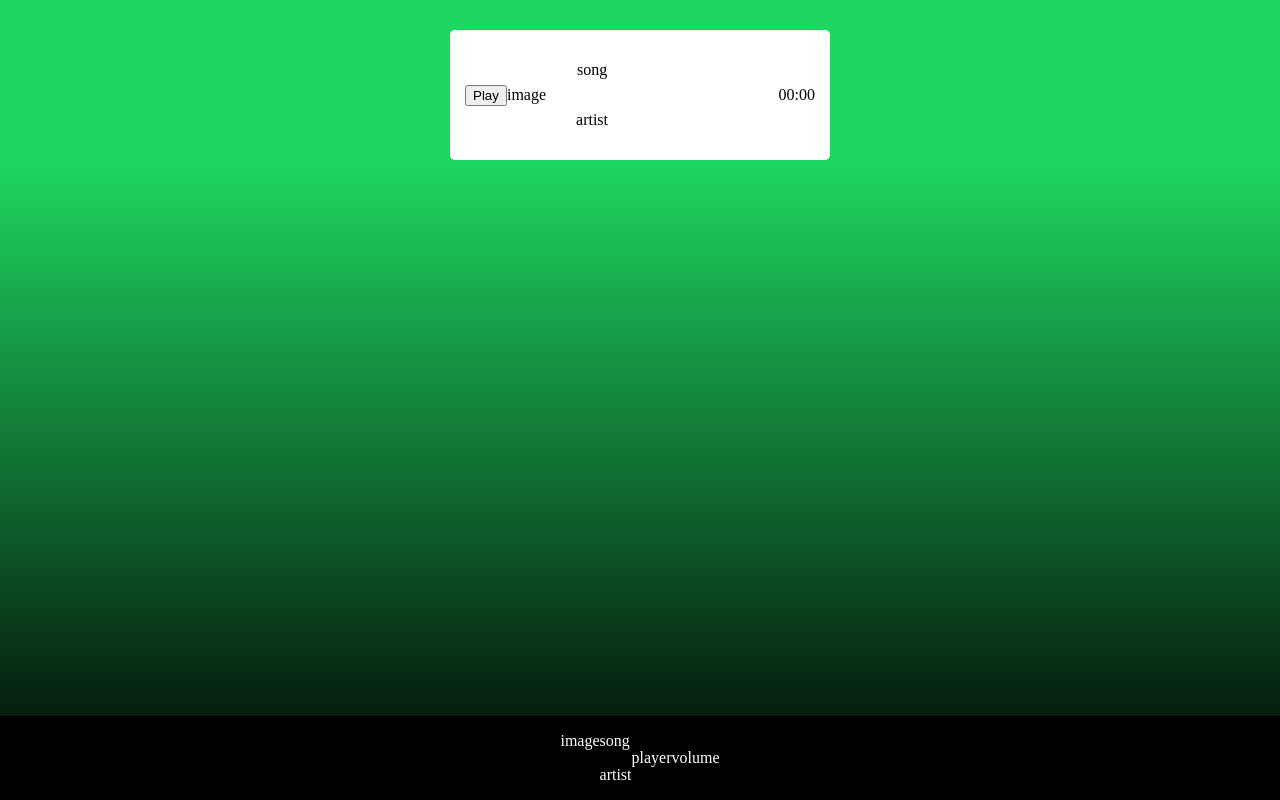
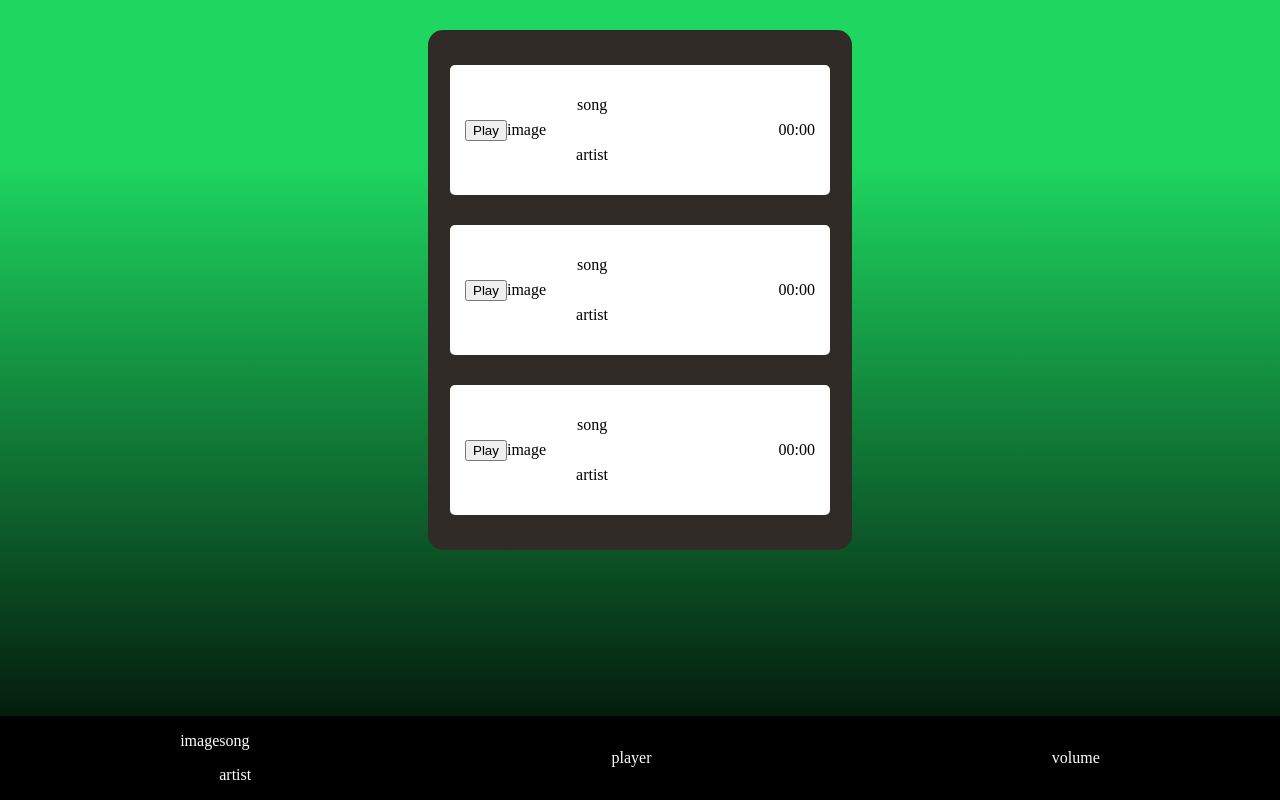
Before and after one commit to ThiagoMarvinSoares/SpotifyDemoPlayer, a Vue app: page / in a window 1280 px wide. Built offline with nearby package versions, Linux system fonts and the light colour scheme.

Commit message:
Basic SCSS done, starting API integration

```diff
--- a/src/components/Player/ThePlayer.vue
+++ b/src/components/Player/ThePlayer.vue
@@ -1,4 +1,5 @@
 <template>
+  <div class="wrap">
     <div class="player-card">
       <div class="player-card_left">
         <div>
@@ -16,16 +17,25 @@
         <p>volume</p>
       </div>
     </div>
+  </div>
+
   </template>
 
   <script>
   </script>
 
 <style scoped>
+.wrap {
+  width: 100%;
+  height: 100%;
+  display: flex;
+  justify-content: center;
+  align-items: center;
+}
 .player-card {
     display: flex;
     flex-direction: row;
-    justify-content: center;
+    justify-content: space-around;
     align-items: center;
     bottom: 0;
     position: fixed;
@@ -39,4 +49,8 @@
       flex-direction: row;
     }
 
+    .player-element {
+      margin-right: 40px;
+    }
+
 </style>
--- a/src/components/Songs/SongsList.vue
+++ b/src/components/Songs/SongsList.vue
@@ -1,5 +1,6 @@
 <template>
-  <div class="song-card">
+  <div class="wrap">
+    <div class="song-card">
       <div class="song-card_element">
         <div class="song-card_left">
         <button>Play</button>
@@ -13,7 +14,39 @@
       <div class="song-card_right">
         <p><!--{{ song.duration }}-->00:00</p>
       </div>
+    </div>
+    <div class="song-card">
+      <div class="song-card_element">
+        <div class="song-card_left">
+        <button>Play</button>
+        <p>image</p>
+      </div>
+        <div class="song-card_info">
+          <p><!--{{ song.title }}-->song</p>
+          <p>artist</p>
+        </div>
+      </div>
+      <div class="song-card_right">
+        <p><!--{{ song.duration }}-->00:00</p>
+      </div>
+    </div>
+    <div class="song-card">
+      <div class="song-card_element">
+        <div class="song-card_left">
+        <button>Play</button>
+        <p>image</p>
+      </div>
+        <div class="song-card_info">
+          <p><!--{{ song.title }}-->song</p>
+          <p>artist</p>
+        </div>
+      </div>
+      <div class="song-card_right">
+        <p><!--{{ song.duration }}-->00:00</p>
+      </div>
+    </div>
   </div>
+
 </template>
 
   <script>
@@ -21,6 +54,18 @@
   </script>
 
   <style lang="scss" scoped>
+  .wrap {
+    background-color: #302B27;
+    width: 30%;
+    height: 100%;
+    display: flex;
+    flex-direction: column;
+    justify-content: center;
+    align-items: center;
+    padding: 20px;
+    margin: 30px 0;
+    border-radius: 15px;
+  }
   .song-card {
     display: flex;
     flex-direction: row;
@@ -31,7 +76,7 @@
     border-radius: 5px;
     background-color: white;
     padding: 15px;
-    margin-top: 30px;
+    margin: 15px;
 
     &_element {
       display: flex;
```
Lines whose indentation alone changed are shown as unchanged.
